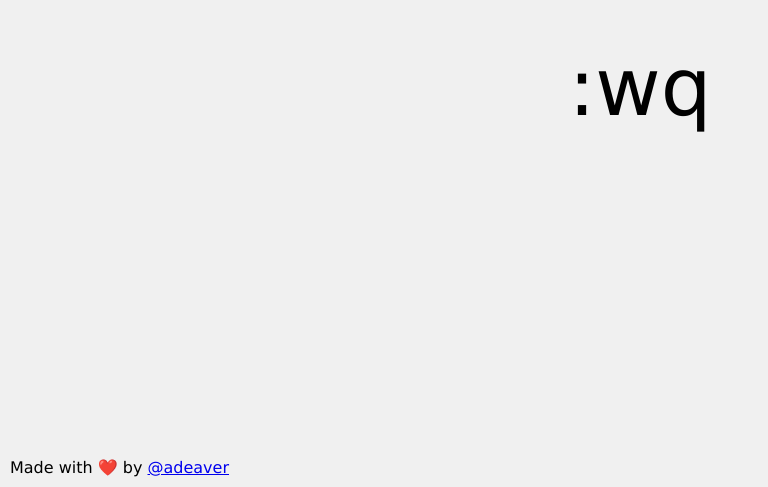
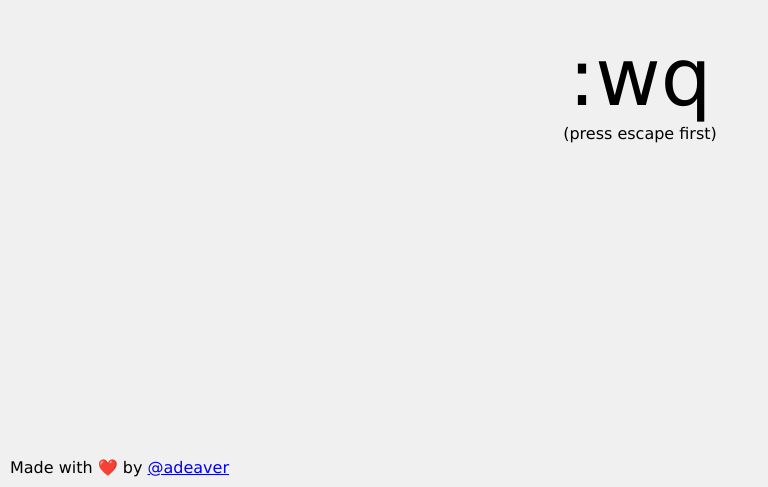
Before and after one commit to adeaver/helpimstuckinvim, a plain HTML site: page index.html in a window 1280 px wide. Shown: the part 313-800 px from the top of the page, without its empty margins (0-768 px from the left). Drawn offline with Linux system fonts and the light colour scheme.

Commit message:
Update instructions

```diff
--- a/index.html
+++ b/index.html
@@ -11,6 +11,7 @@
         body {
             display: flex;
             justify-content: center;
+            flex-direction: column;
             align-items: center;
             height: 100vh;
             margin: 0;
@@ -18,10 +19,17 @@
             position: relative;
 			font-family: Verdana, sans-serif;
         }
+
         .centered-div {
             font-size: 5em;
             color: black;
         }
+
+        .centered-div-subtitle {
+            font-size: 1em;
+            color: black;
+        }
+
         .bottom-left-div {
             position: absolute;
             bottom: 10px;
@@ -33,6 +41,7 @@
 </head>
 <body>
     <div class="centered-div">:wq</div>
+    <div class="centered-div-subtitle">(press escape first)</div>
     <div class="bottom-left-div">
         Made with ❤️  by <a href="https://github.com/adeaver" target="_blank">@adeaver</a>
     </div>
```
